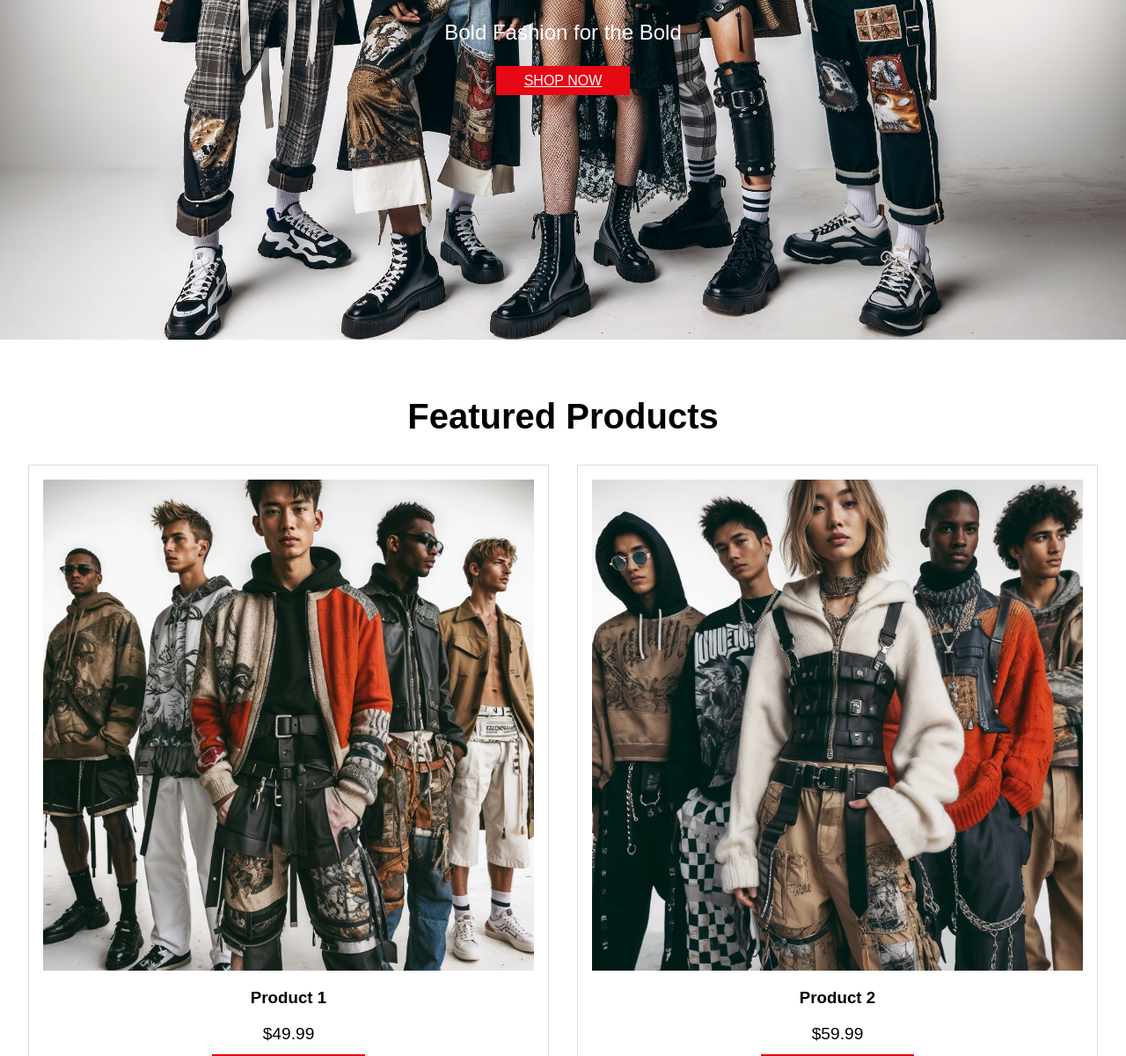
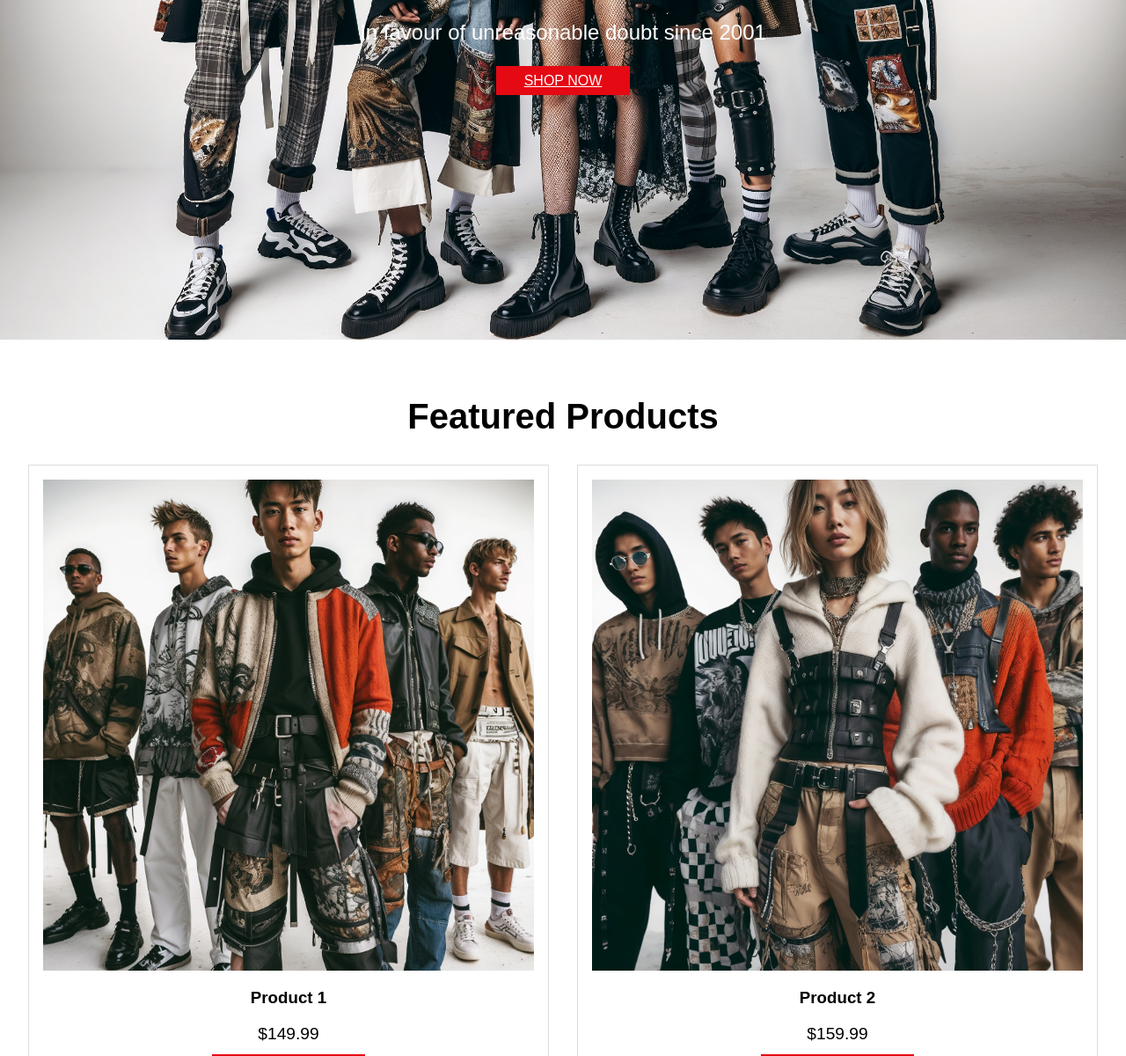
Before and after one commit to Codin-a/Hubris--clothing, a plain HTML site: page index.html in a window 1280 px wide. Shown: the part 500-1700 px from the top of the page at 88% size. Drawn offline with Linux system fonts and the light colour scheme; a script that the page names is missing.

Commit message:
Update index.html

```diff
--- a/index.html
+++ b/index.html
@@ -27,7 +27,7 @@
     <section id="home" class="home-section">
         <div class="home-content">
             <h1>Welcome to Hubris</h1>
-            <p>Bold Fashion for the Bold</p>
+            <p>In favour of unreasonable doubt since 2001</p>
             <a href="#shop" class="btn">Shop Now</a>
         </div>
     </section>
@@ -38,13 +38,13 @@
             <div class="product-item">
                 <img src="modelm1.png" alt="Desire">
                 <h3>Product 1</h3>
-                <p>$49.99</p>
+                <p>$149.99</p>
                 <a href="product.html" class="btn">View Details</a>
             </div>
             <div class="product-item">
                 <img src="modelw1.png" alt="Reason">
                 <h3>Product 2</h3>
-                <p>$59.99</p>
+                <p>$159.99</p>
                 <a href="product.html" class="btn">View Details</a>
             </div>
             <!-- Add more products as needed -->
```
